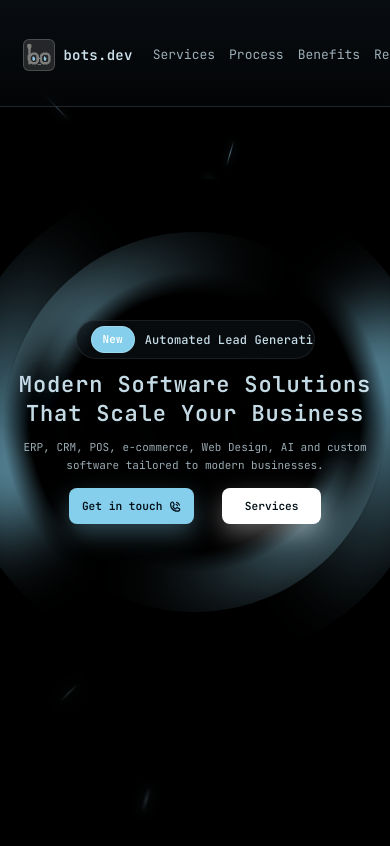
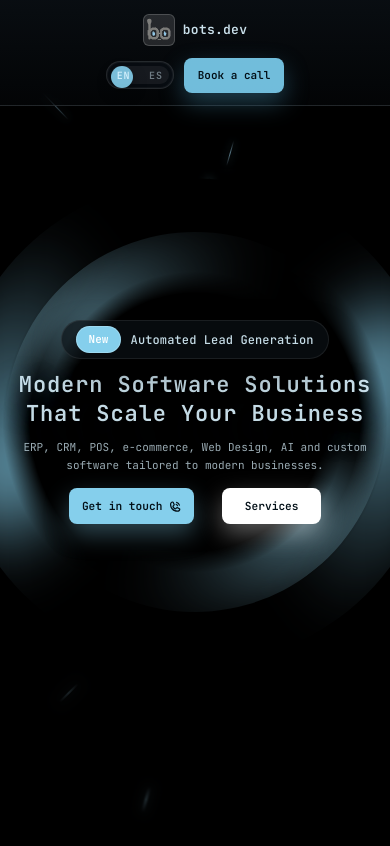
Before and after one commit to AaronLs15/bots.dev, a Next.js app: page / in a window 390 px wide. Shown: the top 846 px of the page. Built offline with nearby package versions, Linux system fonts and the light colour scheme.

Commit message:
Fix on mobile v. and translations

```diff
--- a/components/providers/language-provider.tsx
+++ b/components/providers/language-provider.tsx
@@ -3,11 +3,13 @@
 import { createContext, useContext, useEffect, useMemo, useState } from "react";
 import { translations, type Language } from "@/lib/translations";
 
+type TranslationCopy = (typeof translations)[Language];
+
 type LanguageContextValue = {
     language: Language;
     setLanguage: (language: Language) => void;
     toggleLanguage: () => void;
-    copy: (typeof translations)["en"];
+    copy: TranslationCopy;
 };
 
 const LanguageContext = createContext<LanguageContextValue | null>(null);
--- a/components/sections/hero/hero-navbar.tsx
+++ b/components/sections/hero/hero-navbar.tsx
@@ -1,6 +1,6 @@
 "use client"
 
-import { CSSProperties, useEffect, useRef } from "react"
+import { CSSProperties, useEffect, useRef, useState } from "react"
 import gsap from "gsap"
 import { useLanguage } from "@/components/providers/language-provider"
 
@@ -18,9 +18,37 @@ export default function HeroNavbar({
     const navRef = useRef<HTMLDivElement | null>(null)
     const { language, toggleLanguage, copy } = useLanguage()
     const isSpanish = language === "es"
+    const [isMobile, setIsMobile] = useState(false)
+
+    useEffect(() => {
+        if (typeof window === "undefined") {
+            return
+        }
+
+        const mediaQuery = window.matchMedia("(max-width: 768px)")
+        const updateMatch = () => setIsMobile(mediaQuery.matches)
+        updateMatch()
+
+        if (mediaQuery.addEventListener) {
+            mediaQuery.addEventListener("change", updateMatch)
+            return () => mediaQuery.removeEventListener("change", updateMatch)
+        }
+
+        mediaQuery.addListener(updateMatch)
+        return () => mediaQuery.removeListener(updateMatch)
+    }, [])
 
     useEffect(() => {
         if (!navRef.current) {
+            return
+        }
+
+        const prefersReducedMotion =
+            typeof window !== "undefined" &&
+            window.matchMedia("(prefers-reduced-motion: reduce)").matches
+
+        if (prefersReducedMotion || isMobile) {
+            gsap.set(navRef.current, { opacity: 1, y: 0, filter: "blur(0px)" })
             return
         }
 
@@ -40,19 +68,21 @@ export default function HeroNavbar({
         }, navRef)
 
         return () => ctx.revert()
-    }, [delay])
+    }, [delay, isMobile])
 
     return (
         <div style={navWrap}>
-            <div ref={navRef} style={navBar}>
-                <div style={brand}>
+            <div ref={navRef} style={isMobile ? { ...navBar, ...navBarMobile } : navBar}>
+                <div style={isMobile ? { ...brand, ...brandMobile } : brand}>
                     <span style={brandBadge}>
                         <img src={logoSrc} alt={logoAlt} style={logoImage} />
                     </span>
-                    <span style={brandText}>bots.dev</span>
+                    <span style={isMobile ? { ...brandText, ...brandTextMobile } : brandText}>
+                        bots.dev
+                    </span>
                 </div>
-                <div style={navRight}>
-                    <nav style={navLinks}>
+                <div style={isMobile ? { ...navRight, ...navRightMobile } : navRight}>
+                    <nav style={isMobile ? { ...navLinks, ...navLinksMobile } : navLinks}>
                         <a style={navLink} href="#mejora">
                             {copy.navbar.links.services}
                         </a>
@@ -66,18 +96,15 @@ export default function HeroNavbar({
                             {copy.navbar.links.results}
                         </a>
                     </nav>
+                    <div style={isMobile ? { ...langControl, ...langControlMobile } : langControl}>
 
-                    <a style={ctaButton} href="#mejora">
-                        {copy.navbar.cta}
-                    </a>
-                    <div style={langControl}>
                         <button
                             type="button"
                             aria-label={isSpanish ? copy.navbar.toEnglish : copy.navbar.toSpanish}
                             role="switch"
                             aria-checked={isSpanish}
                             onClick={toggleLanguage}
-                            style={langSwitch}
+                            style={isMobile ? { ...langSwitch, ...langSwitchMobile } : langSwitch}
                         >
                             <span style={langTrack} />
                             <span style={{ ...langOption, left: 10, color: isSpanish ? "rgba(220, 244, 255, 0.45)" : "rgba(220, 244, 255, 0.9)" }}>
@@ -89,11 +116,21 @@ export default function HeroNavbar({
                             <span
                                 style={{
                                     ...langThumb,
-                                    transform: isSpanish ? "translateX(42px)" : "translateX(0)",
+                                    transform: isSpanish
+                                        ? isMobile
+                                            ? "translateX(38px)"
+                                            : "translateX(42px)"
+                                        : "translateX(0)",
                                 }}
                             />
                         </button>
                     </div>
+                    <a
+                        style={isMobile ? { ...ctaButton, ...ctaButtonMobile } : ctaButton}
+                        href="#mejora"
+                    >
+                        {copy.navbar.cta}
+                    </a>
                 </div>
             </div>
         </div>
@@ -121,6 +158,13 @@ const navBar: CSSProperties = {
     boxShadow: "0 18px 40px rgba(0, 0, 0, 0.35)",
     color: "rgba(220, 244, 255, 0.92)",
     pointerEvents: "auto",
+}
+
+const navBarMobile: CSSProperties = {
+    flexDirection: "column",
+    alignItems: "center",
+    gap: 12,
+    padding: "14px 6vw 12px",
 }
 
 const brand: CSSProperties = {
@@ -154,10 +198,25 @@ const brandText: CSSProperties = {
     fontSize: 14,
 }
 
+const brandMobile: CSSProperties = {
+    justifyContent: "center",
+}
+
+const brandTextMobile: CSSProperties = {
+    fontSize: 13,
+}
+
 const navRight: CSSProperties = {
     display: "flex",
     alignItems: "center",
     gap: 12,
+}
+
+const navRightMobile: CSSProperties = {
+    width: "100%",
+    justifyContent: "center",
+    flexWrap: "wrap",
+    gap: 10,
 }
 
 const navLinks: CSSProperties = {
@@ -166,6 +225,10 @@ const navLinks: CSSProperties = {
     gap: 14,
     fontSize: 13,
     textTransform: "capitalize",
+}
+
+const navLinksMobile: CSSProperties = {
+    display: "none",
 }
 
 const navLink: CSSProperties = {
@@ -179,12 +242,21 @@ const langControl: CSSProperties = {
     gap: 8,
 }
 
+const langControlMobile: CSSProperties = {
+    flexDirection: "column",
+    gap: 6,
+}
+
 const langText: CSSProperties = {
     fontSize: 11,
     letterSpacing: "0.08em",
     textTransform: "uppercase",
     color: "rgba(220, 244, 255, 0.6)",
     fontWeight: 600,
+}
+
+const langTextMobile: CSSProperties = {
+    fontSize: 10,
 }
 
 const langSwitch: CSSProperties = {
@@ -200,6 +272,11 @@ const langSwitch: CSSProperties = {
     boxShadow: "inset 0 0 0 1px rgba(255, 255, 255, 0.04)",
     cursor: "pointer",
     padding: 0,
+}
+
+const langSwitchMobile: CSSProperties = {
+    width: 68,
+    height: 28,
 }
 
 const langTrack: CSSProperties = {
@@ -244,3 +321,8 @@ const ctaButton: CSSProperties = {
     textDecoration: "none",
     boxShadow: "0 10px 24px rgba(80, 170, 210, 0.35)",
 }
+
+const ctaButtonMobile: CSSProperties = {
+    padding: "9px 14px",
+    fontSize: 11,
+}
--- a/components/sections/hero/hero-title.tsx
+++ b/components/sections/hero/hero-title.tsx
@@ -40,11 +40,19 @@ export default function HeroTitle({
             return;
         }
 
-    const ctx = gsap.context(() => {
-      const timeline = gsap.timeline({ delay });
+        const isMobile =
+            typeof window !== "undefined" &&
+            window.matchMedia("(max-width: 768px)").matches;
         const prefersReducedMotion = window.matchMedia(
             "(prefers-reduced-motion: reduce)",
         ).matches;
+
+        if (prefersReducedMotion || isMobile) {
+            return;
+        }
+
+        const ctx = gsap.context(() => {
+            const timeline = gsap.timeline({ delay });
       const titleDuration = 0.7;
       const titleStagger = 0.03;
       const lineDurations = resolvedLines.map((line) =>
--- a/lib/translations.ts
+++ b/lib/translations.ts
@@ -423,6 +423,13 @@ export const translations = {
                 },
             ],
         },
+        landing: {
+            results: {
+                eyebrow: "Resultados",
+                title: "Resultados medibles desde el dia uno",
+                body: "Destaca metricas, casos de uso y el impacto real en el crecimiento.",
+            },
+        },
         footer: {
             caption: "Sistemas automatizados que mantienen tu negocio en movimiento.",
             links: {
```
Lines whose indentation alone changed are shown as unchanged.
